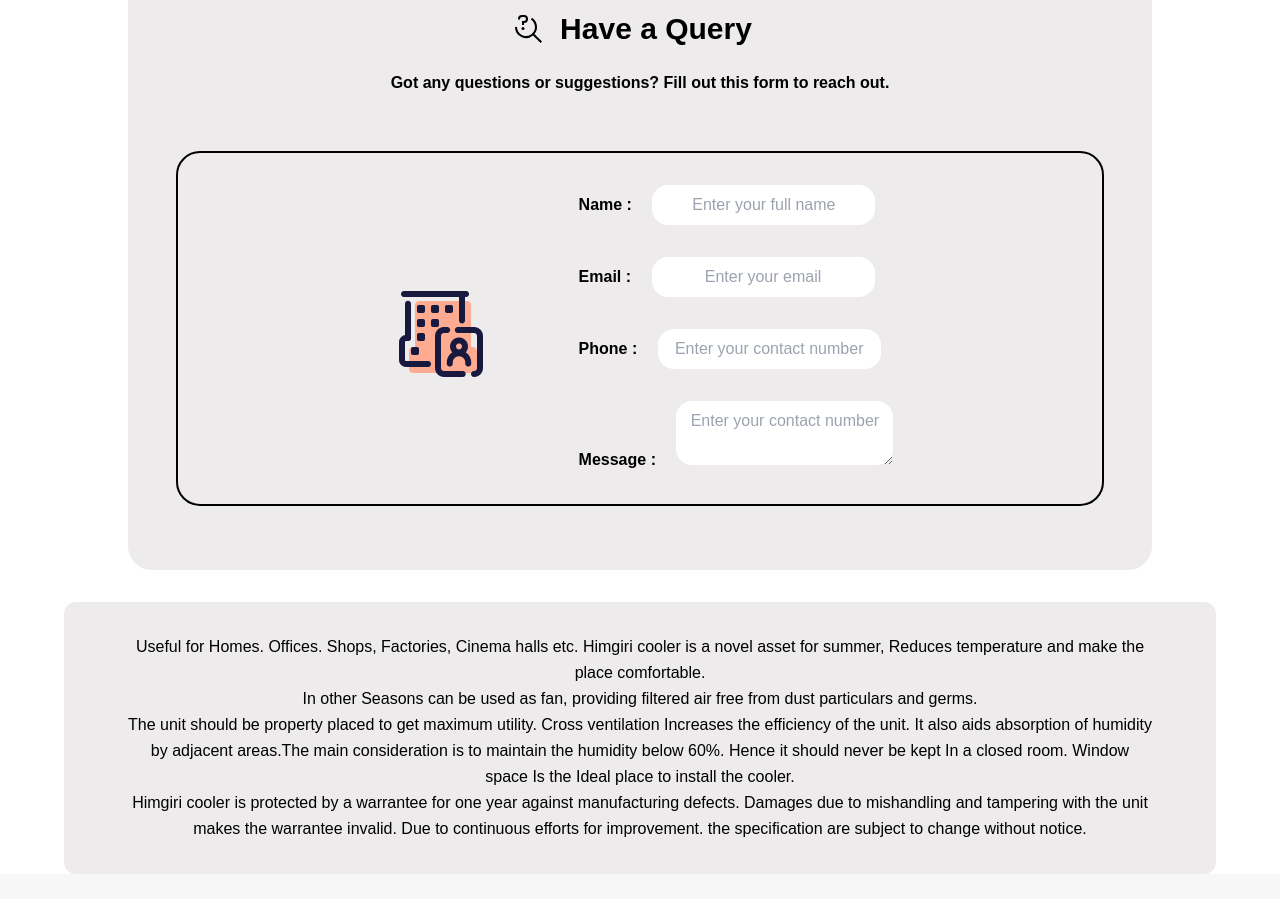
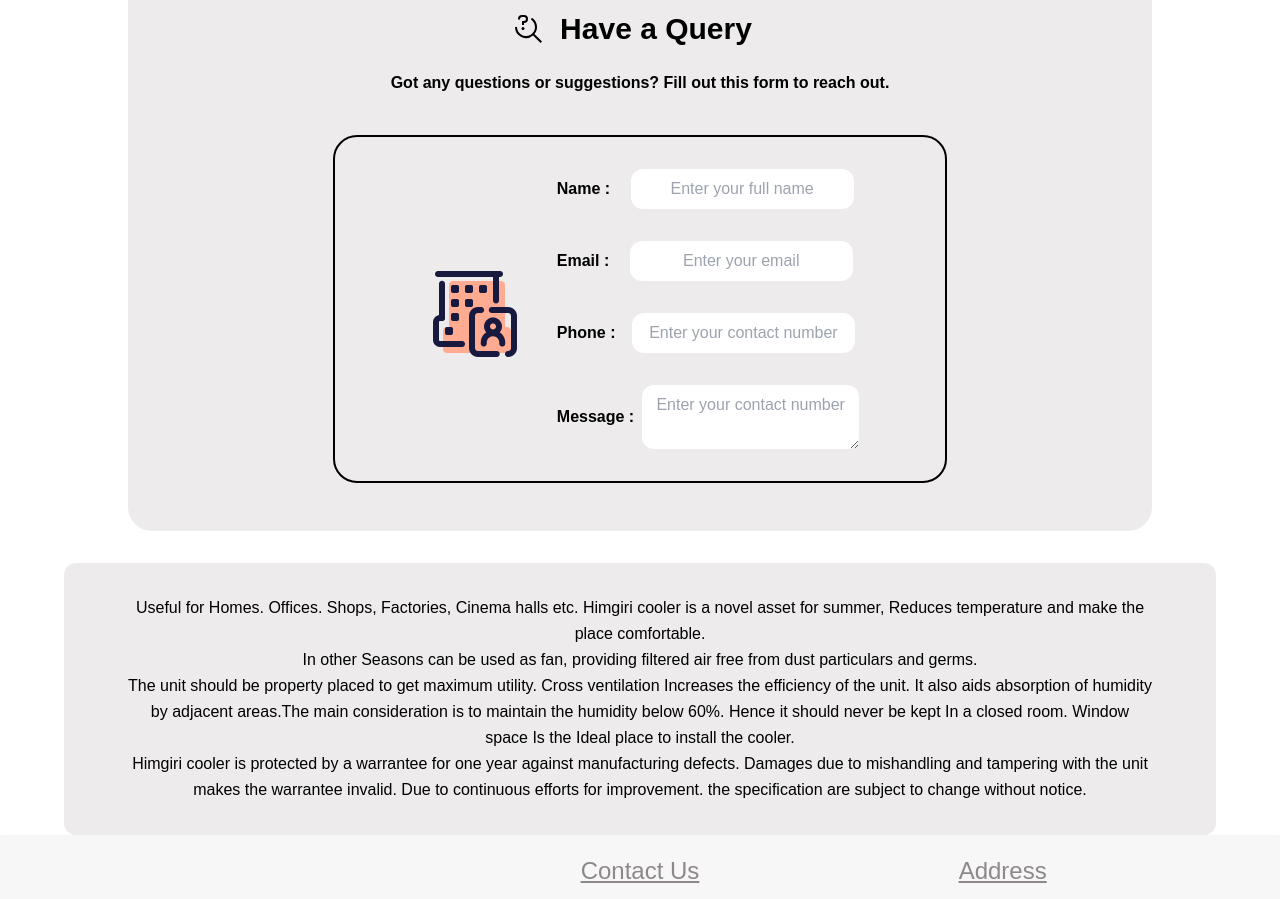
Before and after one commit to Aryaman11/storeapp, a React (Create React App) app: page / in a window 1280 px wide. Shown: the part 1021-1920 px from the top of the page. Built offline with nearby package versions, Linux system fonts and the light colour scheme.

Commit message:
query widget

```diff
--- a/src/component/homeWidget/query.jsx
+++ b/src/component/homeWidget/query.jsx
@@ -1,6 +1,6 @@
 const Query = () =>{
     return(
-        <div className="lg:mx-32 lg:my-8 lg:py-4 bg-[#EDEBEB] font-poppins rounded-3xl ">
+        <div className="mx-32 my-8 py-4 bg-[#EDEBEB] font-poppins rounded-3xl ">
             <div className="flex justify-center items-center">
                 <svg fill="#000000" width="32px" height="32px" viewBox="0 0 32 32" id="Layer_1" data-name="Layer 1" xmlns="http://www.w3.org/2000/svg">
                 <circle cx="11" cy="15.5" r="1.5"/>
@@ -11,31 +11,30 @@
                 <p className="font-semibold text-3xl py-4 text-center mx-4">Have a Query</p>
             </div>
             <p className="text-center font-semibold py-2">Got any questions or suggestions? Fill out this form to reach out.</p>
-            <div className="flex justify-center items-center lg:space-x-24 border-solid border-2 border-black m-12  rounded-3xl">
-                <div className="rounded-3xl">
+            <div className="flex w-[60%] mx-auto items-center justify-center border-solid border-2 border-black my-8  rounded-3xl">
+                <div className="rounded-3xl flex justify-center mr-10">
                   <img src="./images/contact.png" alt="Contact"/>
                 </div>
                 <div className="font-popins ">
                     <div className="my-8 w-full">
                         <label className="font-semibold pr-4" >Name : </label>
-                        <input value="" className="rounded-2xl p-2 text-center " placeholder="Enter your full name"/>
+                        <input value="" className="rounded-xl p-2 text-center w-auto" placeholder="Enter your full name"/>
                     </div>
                     <div className="my-8 w-full">
                         <label className="font-semibold pr-4" >Email : </label>
-                        <input value="" className="rounded-2xl p-2 text-center " placeholder="Enter your email"/>
+                        <input value="" className="rounded-xl p-2 text-center w-auto" placeholder="Enter your email"/>
                     </div>
                     <div className="my-8 w-full">
-                        <label className="font-semibold pr-4" >Phone : </label>
-                        <input value="" className="rounded-2xl p-2 text-center" placeholder="Enter your contact number"/>
+                        <label className="font-semibold pr-3" >Phone : </label>
+                        <input value="" className="rounded-xl p-2 text-center w-auto" placeholder="Enter your contact number"/>
                     </div>
-                    <div className="my-8 w-full">
-                        <label className="font-semibold pr-4" >Message : </label>
-                        <textarea value="" className="rounded-2xl p-2 text-center" placeholder="Enter your contact number"/>
+                    <div className="my-8 w-full flex items-center">
+                        <label className="font-semibold pr-2" >Message :</label>
+                        <textarea value="" className="rounded-xl p-2 text-center w-auto" placeholder="Enter your contact number"/>
                     </div>
                 </div>
 
             </div>
-
         </div>
     )
 }
```
